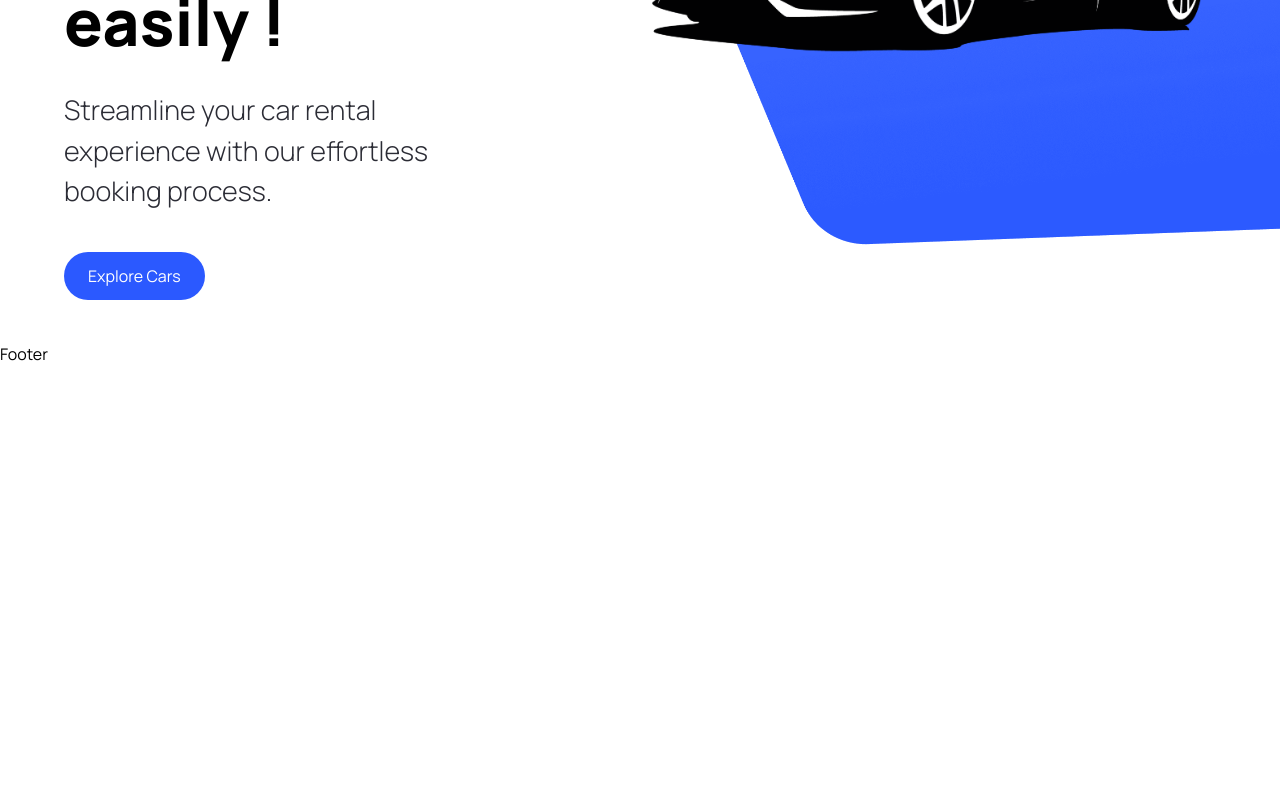
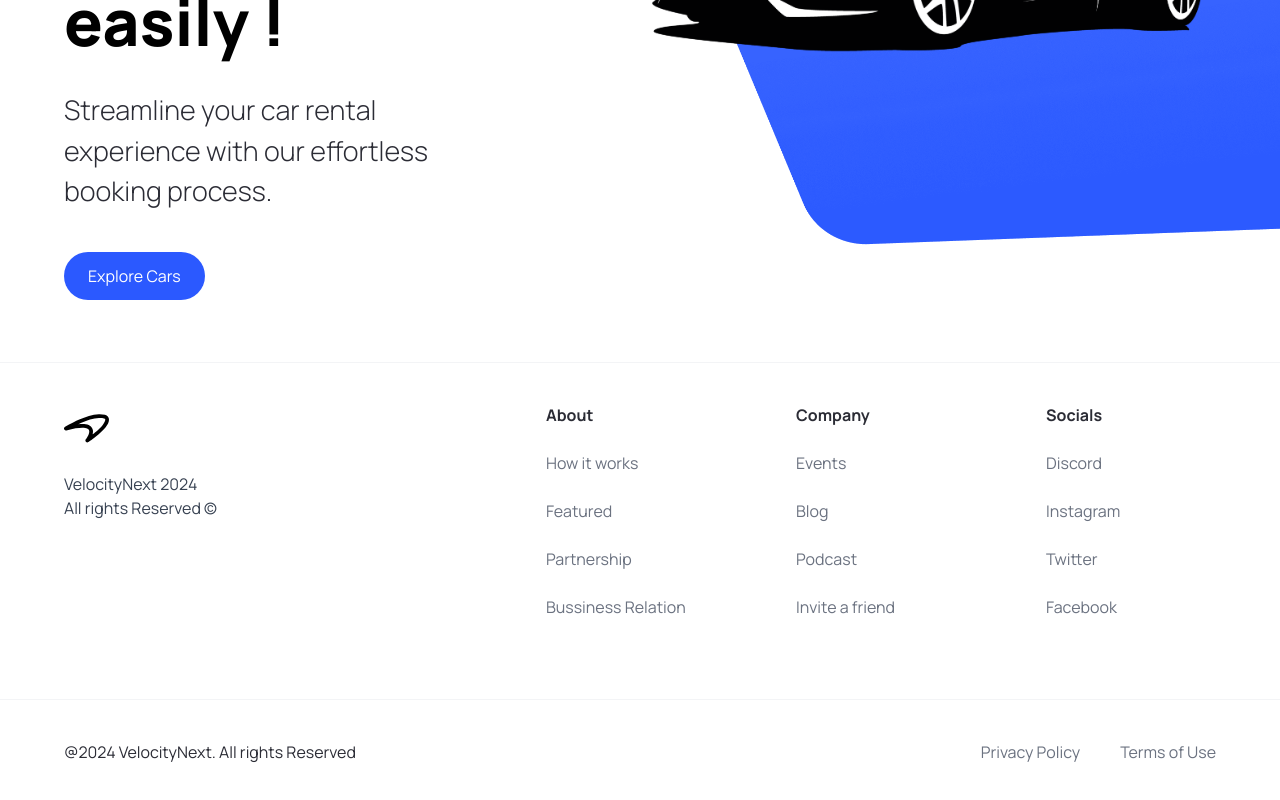
Before and after one commit to AryanT10/VelocityNext, a Next.js app in the folder velocitynext/: page / in a window 1280 px wide. Shown: the part 458-1258 px from the top of the page. Before the commit the page ends 824 px from the top, so only its background shows below. Built offline with nearby package versions, Linux system fonts and the light colour scheme.

Commit message:
add links to the footer,set Navbar

```diff
--- a/velocitynext/components/Footer.tsx
+++ b/velocitynext/components/Footer.tsx
@@ -1,9 +1,39 @@
-import React from 'react'
+import Image from 'next/image'
+import Link from 'next/link'
+import { footerLinks } from '@/constants'
 
 const Footer = () => {
-  return (
-	<div>Footer</div>
-  )
+	return (
+		<footer className="flex flex-col text-black-100 mt-5 border-t border-gray-100">
+			<div className="flex max-md:flex-col flex-wrap justify-betwen gap-5 sm:px-16 px-6 py-10">
+				<div className="flex flex-col justify-start items-start gap-6">
+					<Image src="/mc.svg" alt="VelocityNext logo" width={45} height={20} className="object-contain" />
+					<p className="text-base text-gray-700">VelocityNext 2024 <br /> All rights Reserved &copy;</p>
+				</div>
+				<div className="footer__links">
+					{footerLinks.map((link) => (
+						<div key={link.title} className="footer__link">
+							<h3 className="font-bold">{link.title}</h3>
+							{link.links.map((item) => (
+								<Link key={item.title} href={item.url} className="text-gray-500">{item.title}</Link>
+							))}
+						</div>
+					))}
+				</div>
+			</div>
+
+			<div className="flex justify-between items-center flex-wrap mt-10 border-t border-gray-100 sm:px-16 px-6 py-10">
+
+				<p>@2024 VelocityNext. All rights Reserved</p>
+
+				<div className="footer__copyrights-link">
+					<Link href="/" className="text-gray-500">Privacy Policy</Link>
+					<Link href="/" className="text-gray-500">Terms of Use</Link>
+				</div>
+			</div>
+
+		</footer>
+	)
 }
 
 export default Footer
--- a/velocitynext/components/Navbar.tsx
+++ b/velocitynext/components/Navbar.tsx
@@ -8,7 +8,7 @@
 		<header className="w-full absolute z-10">
 			<nav className="max-2-[1440px] mx-auto flex justify-between items-center sm:px-16 px-6 py-4">
 				<Link href="/" className="flex-center justify-center items-center">
-					<Image src="/logo.svg" alt="VelocityNext logo" width={118} height={18} className="object-contain" />
+					<Image src="/mc.svg" alt="VelocityNext logo" width={45} height={20} className="object-contain" />
 				</Link>
 
 				<CustomButton title="Sign In" btnType="button" containerStyles="text-primary-blue rounded-full bg-white min-w-[130px]" />
--- /dev/null
+++ b/velocitynext/constants/index.ts
@@ -0,0 +1,101 @@
+export const manufacturers = [
+	"Acura",
+	"Alfa Romeo",
+	"Aston Martin",
+	"Audi",
+	"Bentley",
+	"BMW",
+	"Buick",
+	"Cadillac",
+	"Chevrolet",
+	"Chrysler",
+	"Citroen",
+	"Dodge",
+	"Ferrari",
+	"Fiat",
+	"Ford",
+	"GMC",
+	"Honda",
+	"Hyundai",
+	"Infiniti",
+	"Jaguar",
+	"Jeep",
+	"Kia",
+	"Lamborghini",
+	"Land Rover",
+	"Lexus",
+	"Lincoln",
+	"Maserati",
+	"Mazda",
+	"McLaren",
+	"Mercedes-Benz",
+	"MINI",
+	"Mitsubishi",
+	"Nissan",
+	"Porsche",
+	"Ram",
+	"Rolls-Royce",
+	"Subaru",
+	"Tesla",
+	"Toyota",
+	"Volkswagen",
+	"Volvo",
+];
+
+export const yearsOfProduction = [
+	{ title: "Year", value: "" },
+	{ title: "2015", value: "2015" },
+	{ title: "2016", value: "2016" },
+	{ title: "2017", value: "2017" },
+	{ title: "2018", value: "2018" },
+	{ title: "2019", value: "2019" },
+	{ title: "2020", value: "2020" },
+	{ title: "2021", value: "2021" },
+	{ title: "2022", value: "2022" },
+	{ title: "2023", value: "2023" },
+];
+
+export const fuels = [
+	{
+		title: "Fuel",
+		value: "",
+	},
+	{
+		title: "Gas",
+		value: "Gas",
+	},
+	{
+		title: "Electricity",
+		value: "Electricity",
+	},
+];
+
+export const footerLinks = [
+	{
+		title: "About",
+		links: [
+			{ title: "How it works", url: "/" },
+			{ title: "Featured", url: "/" },
+			{ title: "Partnership", url: "/" },
+			{ title: "Bussiness Relation", url: "/" },
+		],
+	},
+	{
+		title: "Company",
+		links: [
+			{ title: "Events", url: "/" },
+			{ title: "Blog", url: "/" },
+			{ title: "Podcast", url: "/" },
+			{ title: "Invite a friend", url: "/" },
+		],
+	},
+	{
+		title: "Socials",
+		links: [
+			{ title: "Discord", url: "/" },
+			{ title: "Instagram", url: "/" },
+			{ title: "Twitter", url: "/" },
+			{ title: "Facebook", url: "/" },
+		],
+	},
+];
```
Also changed, not shown: velocitynext/public/logo.svg (deleted), velocitynext/public/mc.svg (added).
